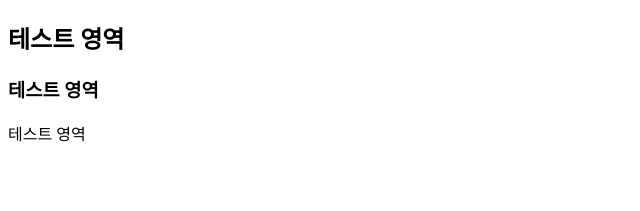
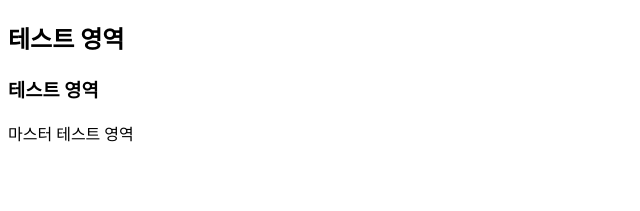
Before and after one commit to suhyeon7557/NewNetZeroGwangju, a Next.js app: page /one/test in a window 1280 px wide. Shown: the top 211 px of the page, without its empty margins (0-640 px from the left). Built offline with nearby package versions, Linux system fonts and the light colour scheme.

Commit message:
마스터 해봅시다

```diff
--- a/src/pages/one/test.tsx
+++ b/src/pages/one/test.tsx
@@ -6,7 +6,7 @@ const Test = () => {
             <h2 className='notext'>테스트 영역</h2>
             <div className='test'>
                 <h3>테스트 영역</h3>
-                <p>테스트 영역</p>
+                <p>마스터 테스트 영역</p>
             </div>
         </main>
     );
```
